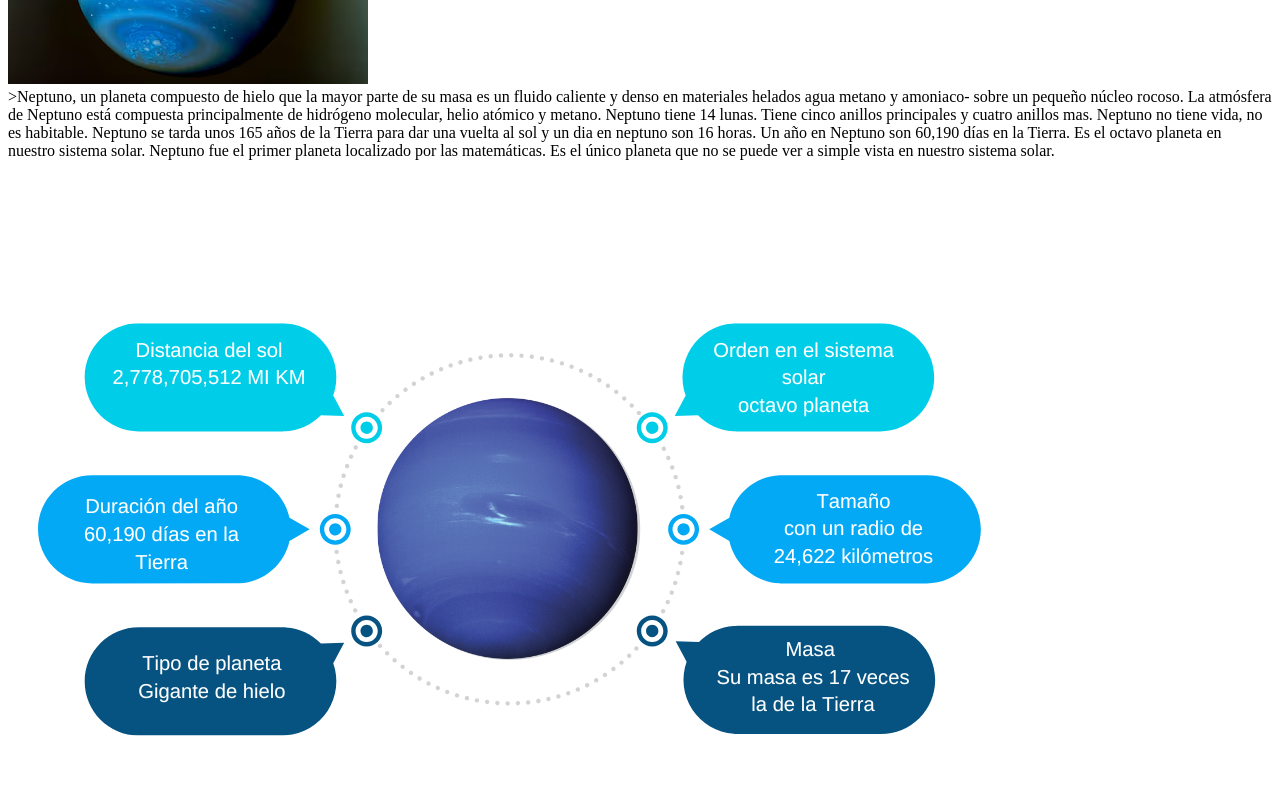
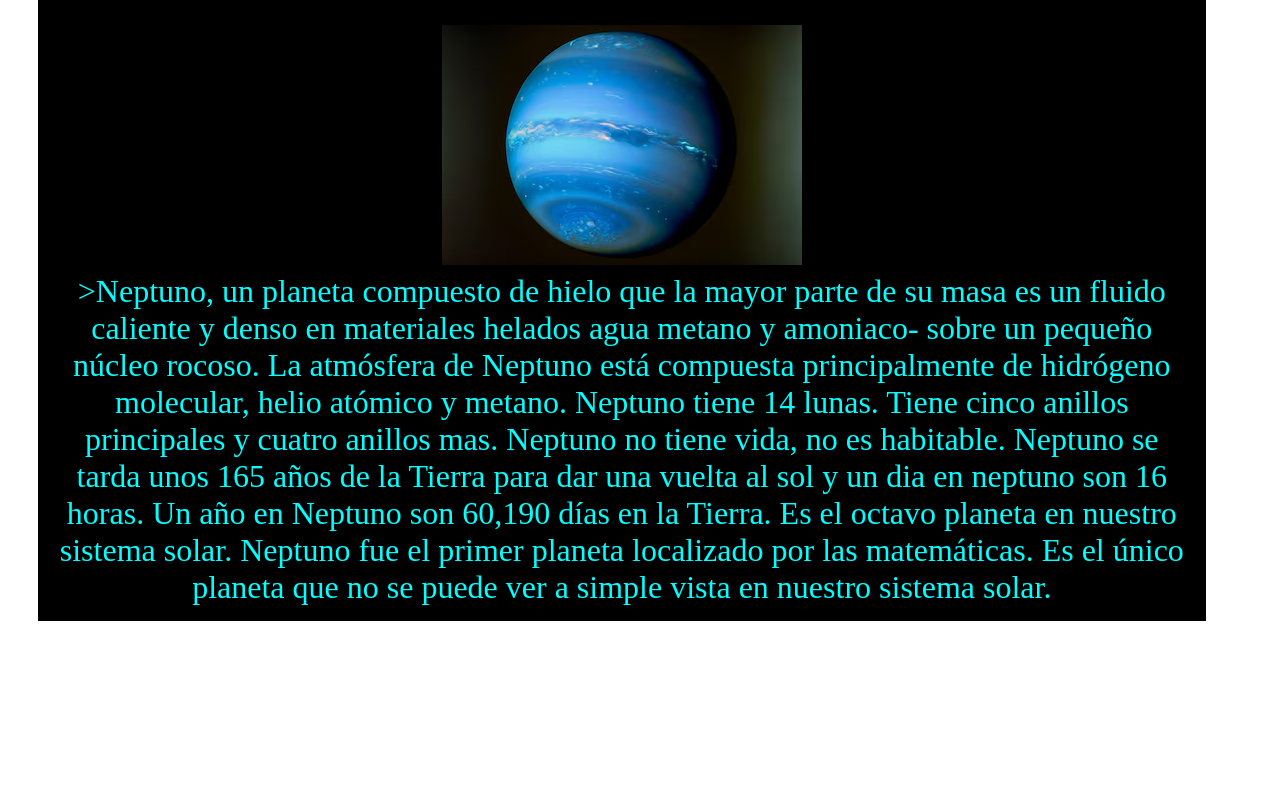
Before and after one commit to Namar122011/Neptuno, a plain HTML site: page astro club folder/index.html in a window 1280 px wide. Shown: the part 301-1091 px from the top of the page. Drawn offline with Linux system fonts and the light colour scheme; files that its build step writes are made by us from their sources.

Commit message:
Add files via upload

```diff
--- a/astro club folder/index.html
+++ b/astro club folder/index.html
@@ -4,7 +4,7 @@
 <meta charset="UTF-8">
 <meta name="viewport" content="width-device-with, initial scale=1.0">
  <title> Neptuno </title>
-<link rel="stylesheet" href="styles.css/">
+<link rel="stylesheet" href="styles.css/styles.css">
 </head>
 <body>
 
```
